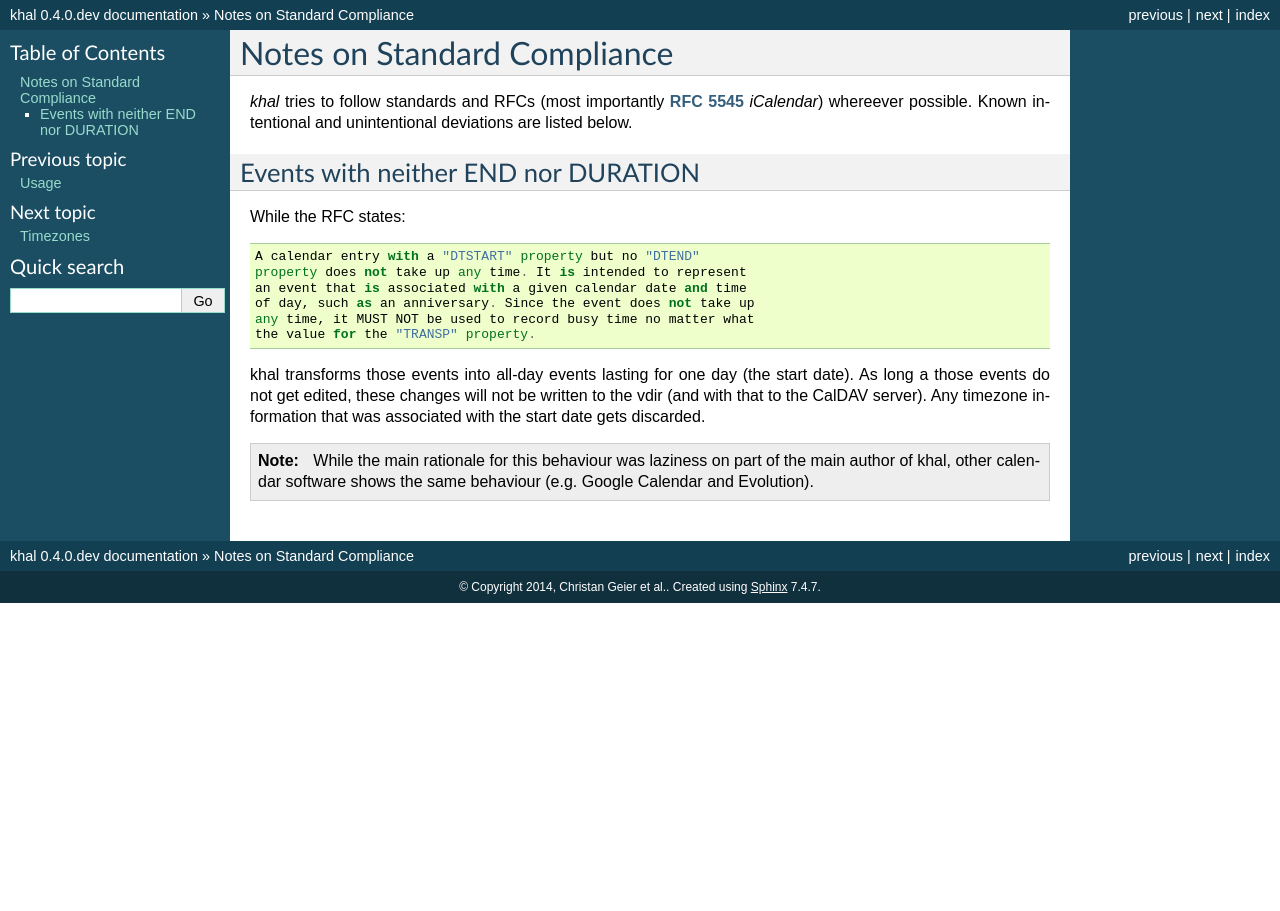
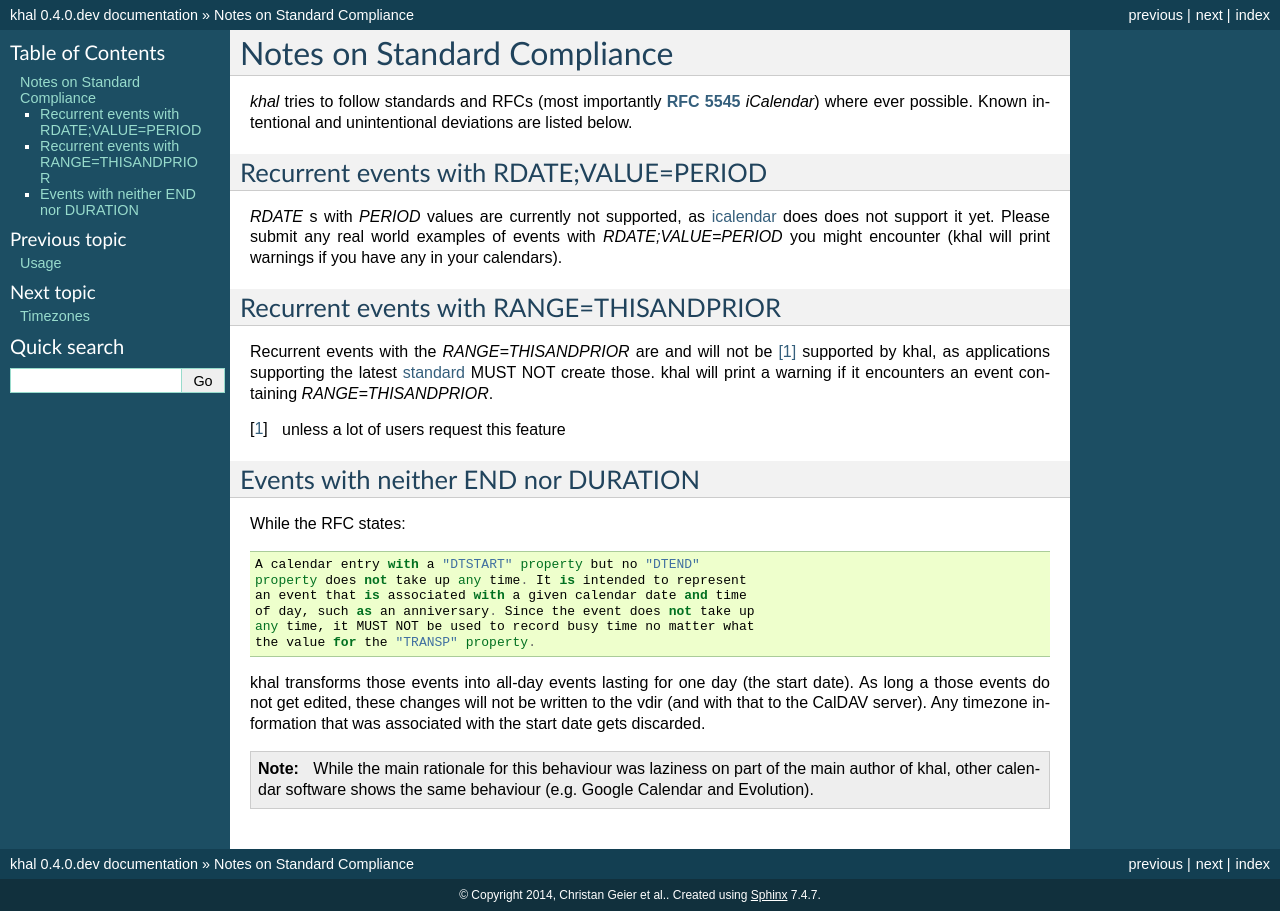
Before and after one commit to pimutils/khal, a Sphinx documentation site: the page built from doc/source/standards.rst, in a window 1280 px wide. Built offline with Sphinx 7.4.7, drawn with Linux system fonts in a browser that asks for light colours.

Commit message:
document behaviour regarding THISANDPRIOR and RDATE;VALUE=PERIOD

```diff
--- a/doc/source/standards.rst
+++ b/doc/source/standards.rst
@@ -2,8 +2,30 @@ Notes on Standard Compliance
 ============================
 
 *khal* tries to follow standards and RFCs (most importantly :rfc:`5545`
-*iCalendar*) whereever possible. Known intentional and unintentional deviations
+*iCalendar*) where ever possible. Known intentional and unintentional deviations
 are listed below.
+
+Recurrent events with RDATE;VALUE=PERIOD
+----------------------------------------
+
+`RDATE` s with `PERIOD` values are currently not supported, as icalendar_ does
+does not support it yet. Please submit any real world examples of events with
+`RDATE;VALUE=PERIOD` you might encounter (khal will print warnings if you have
+any in your calendars).
+
+.. _icalendar: https://github.com/collective/icalendar/
+
+Recurrent events with RANGE=THISANDPRIOR
+----------------------------------------
+
+Recurrent events with the `RANGE=THISANDPRIOR` are and will not be [1]_
+supported by khal, as applications supporting the latest standard_ MUST NOT
+create those. khal will print a warning if it encounters an event containing
+`RANGE=THISANDPRIOR`.
+
+.. [1] unless a lot of users request this feature
+
+.. _standard: http://tools.ietf.org/html/rfc5546
 
 Events with neither END nor DURATION
 ------------------------------------
```
